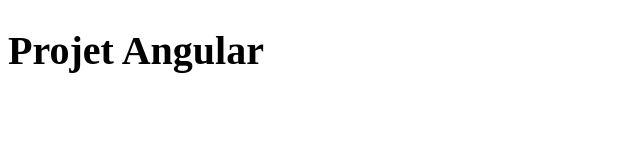
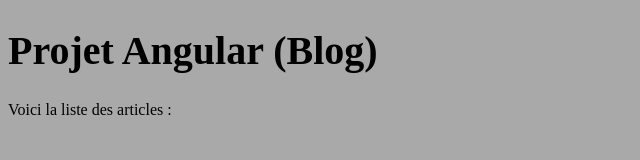
Before and after one commit to rantogasy/Projet-Angular-Express, a plain HTML site: page app.component.html in a window 1280 px wide. Shown: the whole page, without its empty margins (0-640 px from the left). Drawn offline with Linux system fonts and the light colour scheme.

Commit message:
Add files via upload

```diff
--- a/app.component.html
+++ b/app.component.html
@@ -5,21 +5,20 @@
   <meta charset="utf-8" />
   <title>Projet Angular</title>
 </head>
-<body>
+<body style="background-color:darkgrey;">
 
 
-<div class="centrer">
+  <div class="centrer">
 
-    <h1 style="font-size: 40px">Projet Angular</h1>
+    <h1 style="font-size: 40px">Projet Angular (Blog)</h1>
+
+  </div>
 
 
+  <div class="texte">
+    <p>Voici la liste des articles :</p>
 
-
-
-
-
-
-</div>
+  </div>
 
 </body>
 </html>
```
